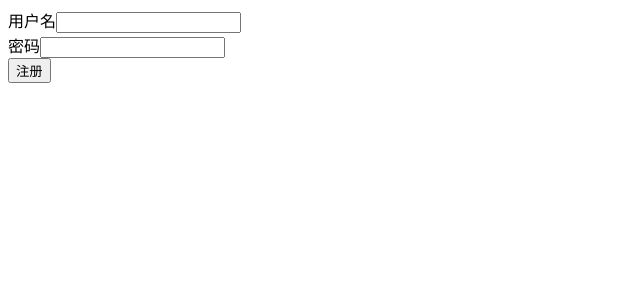
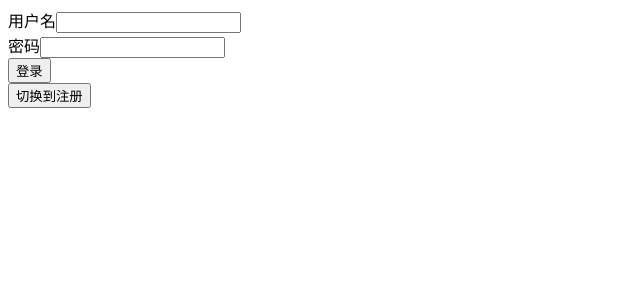
Before and after one commit to cqhaisenbao/jira, a React (Create React App) app: page / in a window 1280 px wide. Shown: the top 300 px of the page, without its empty margins (0-640 px from the left). Built offline with nearby package versions, Linux system fonts and the light colour scheme.

Commit message:
feat: 添加登录注册系统

```diff
--- a/src/App.tsx
+++ b/src/App.tsx
@@ -1,12 +1,13 @@
 import React from "react";
-import ProjectListScreen from "./screens/project-list";
-import Login from "./screens/login";
+import { useAuth } from "./context/auth-context";
+import { AuthenticatedApp } from "./authenticated-app";
+import { UnauthenticatedApp } from "./unauthenticated-app";
 
 function App() {
+  const { user } = useAuth();
   return (
     <div className="App">
-      {/*<ProjectListScreen />*/}
-      <Login />
+      {user ? <AuthenticatedApp /> : <UnauthenticatedApp />}
     </div>
   );
 }
--- a/src/auth-provider.ts
+++ b/src/auth-provider.ts
@@ -4,39 +4,45 @@ export const getToken = () => {
   return localStorage.getItem(localStorageKey);
 };
 
-export const handleUserResponse = ({ user }: { user: User }) => {
+export const handleUserResponse = (user: User) => {
   window.localStorage.setItem(localStorageKey, user.token || "");
   return user;
 };
 
-export const login = (data: { username: string; password: string }) => {
-  fetch("http://localhost:3001/login", {
+export const login = async (data: { username: string; password: string }) => {
+  const res = await fetch("http://127.0.0.1:4523/mock/741544/login", {
     method: "POST",
     headers: {
       "Content-Type": "application/json",
     },
     body: JSON.stringify(data),
-  }).then(async (res) => {
-    if (res.ok) {
-      return handleUserResponse(await res.json());
-    }
   });
+  if (res.ok) {
+    const { result } = await res.json();
+    return handleUserResponse(result);
+  } else {
+    throw new Error("Login failed");
+  }
 };
 
-export const register = (data: { username: string; password: string }) => {
-  fetch("http://localhost:3001/register", {
+export const register = async (data: {
+  username: string;
+  password: string;
+}) => {
+  const res = await fetch("http://localhost:3001/register", {
     method: "POST",
     headers: {
       "Content-Type": "application/json",
     },
     body: JSON.stringify(data),
-  }).then(async (res) => {
-    if (res.ok) {
-      return handleUserResponse(await res.json());
-    }
   });
+  if (res.ok) {
+    return handleUserResponse(await res.json());
+  } else {
+    throw new Error("Register failed");
+  }
 };
 
-export const logout = () => {
+export const logout = async () => {
   window.localStorage.removeItem(localStorageKey);
 };
--- /dev/null
+++ b/src/authenticated-app.tsx
@@ -0,0 +1,12 @@
+import ProjectListScreen from "./screens/project-list";
+import { useAuth } from "./context/auth-context";
+
+export const AuthenticatedApp = () => {
+  const { logout } = useAuth();
+  return (
+    <>
+      <button onClick={logout}>登出</button>
+      <ProjectListScreen />
+    </>
+  );
+};
--- /dev/null
+++ b/src/context/auth-context.tsx
@@ -0,0 +1,40 @@
+import React, { ReactNode, useState } from "react";
+import * as auth from "../auth-provider";
+
+interface AuthForm {
+  username: string;
+  password: string;
+}
+
+interface AuthContextType {
+  user: User | null;
+  register: (form: AuthForm) => Promise<void>;
+  login: (form: AuthForm) => Promise<void>;
+  logout: () => void;
+}
+
+const AuthContext = React.createContext<AuthContextType | undefined>(undefined);
+
+AuthContext.displayName = "AuthContext";
+
+export const AuthProvider = ({ children }: { children: ReactNode }) => {
+  const [user, setUser] = useState<User | null>(null);
+  const login = (form: AuthForm) => auth.login(form).then(setUser);
+  const register = (form: AuthForm) => auth.register(form).then(setUser);
+  const logout = () => auth.logout().then(() => setUser(null));
+
+  return (
+    <AuthContext.Provider
+      children={children}
+      value={{ user, login, logout, register }}
+    />
+  );
+};
+
+export const useAuth = () => {
+  const context = React.useContext(AuthContext);
+  if (!context) {
+    throw new Error("useAuth must be used within an AuthProvider");
+  }
+  return context;
+};
--- /dev/null
+++ b/src/context/index.tsx
@@ -0,0 +1,6 @@
+import { ReactNode } from "react";
+import { AuthProvider } from "./auth-context";
+
+export const AppProviders = ({ children }: { children: ReactNode }) => {
+  return <AuthProvider>{children}</AuthProvider>;
+};
--- a/src/index.tsx
+++ b/src/index.tsx
@@ -1,5 +1,11 @@
 import React from "react";
 import ReactDOM from "react-dom";
 import App from "./App";
+import { AppProviders } from "./context";
 
-ReactDOM.render(<App />, document.getElementById("root"));
+ReactDOM.render(
+  <AppProviders>
+    <App />
+  </AppProviders>,
+  document.getElementById("root")
+);
--- /dev/null
+++ b/src/unauthenticated-app/index.tsx
@@ -0,0 +1,15 @@
+import { useState } from "react";
+import Register from "./register";
+import Login from "./login";
+
+export const UnauthenticatedApp = () => {
+  const [isRegister, setIsRegister] = useState(false);
+  return (
+    <>
+      {isRegister ? <Register /> : <Login />}
+      <button onClick={() => setIsRegister(!isRegister)}>
+        切换到{isRegister ? "登录" : "注册"}
+      </button>
+    </>
+  );
+};
--- /dev/null
+++ b/src/unauthenticated-app/login.tsx
@@ -0,0 +1,31 @@
+import React, { FormEvent } from "react";
+import { useAuth } from "../context/auth-context";
+
+const Login = () => {
+  const { user, login } = useAuth();
+  const handleSubmit = async (values: FormEvent<HTMLFormElement>) => {
+    values.preventDefault();
+    const params = {
+      username: (values.currentTarget.elements[0] as HTMLInputElement).value,
+      password: (values.currentTarget.elements[1] as HTMLInputElement).value,
+    };
+    const res = await login(params);
+    console.log(res);
+  };
+
+  return (
+    <form onSubmit={handleSubmit}>
+      <div>
+        <label htmlFor="username">用户名</label>
+        <input type="text" id={"username"} />
+      </div>
+      <div>
+        <label htmlFor="password">密码</label>
+        <input type="password" id={"password"} />
+      </div>
+      <button type="submit">登录</button>
+    </form>
+  );
+};
+
+export default Login;
--- a/src/screens/login/index.tsx
+++ b/src/unauthenticated-app/register.tsx
@@ -1,20 +1,15 @@
 import React, { FormEvent } from "react";
-import { Axios } from "../../utils";
+import { useAuth } from "../context/auth-context";
 
-const Login = () => {
+const Register = () => {
+  const { user, register } = useAuth();
   const handleSubmit = async (values: FormEvent<HTMLFormElement>) => {
     values.preventDefault();
     const params = {
       username: (values.currentTarget.elements[0] as HTMLInputElement).value,
       password: (values.currentTarget.elements[1] as HTMLInputElement).value,
     };
-    const res = await fetch("http://localhost:3001/register", {
-      method: "POST",
-      headers: {
-        "Content-Type": "application/json",
-      },
-      body: JSON.stringify(params),
-    });
+    const res = await register(params);
     console.log(res);
   };
 
@@ -33,4 +28,4 @@ const Login = () => {
   );
 };
 
-export default Login;
+export default Register;
```
